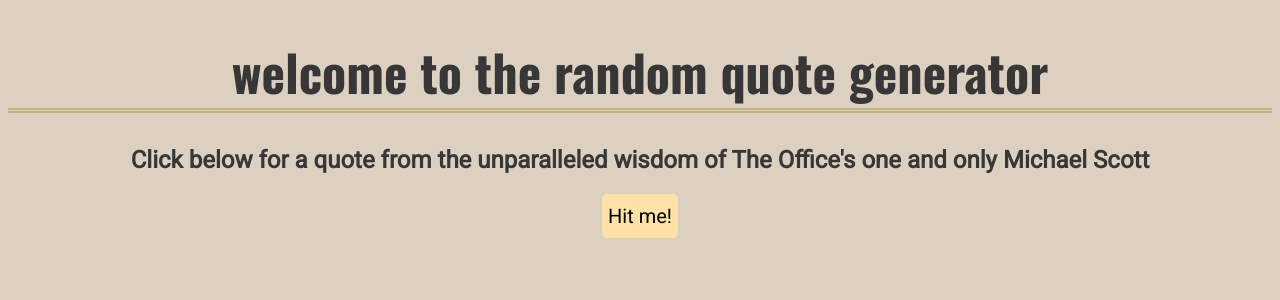
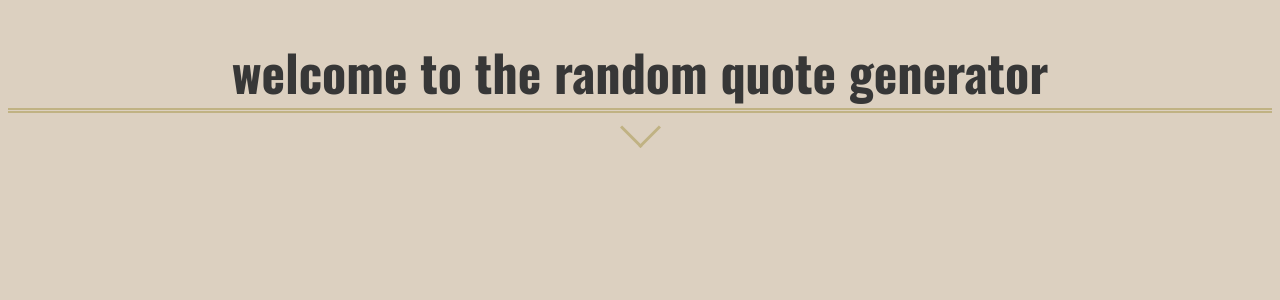
Before and after one commit to saadmas/random-quote-generator, an Angular app: page / in a window 1280 px wide. Shown: the top 300 px of the page. Built offline with nearby package versions, Linux system fonts and the light colour scheme.

Commit message:
drop down arrow added

```diff
--- a/src/app/welcome/welcome.component.css
+++ b/src/app/welcome/welcome.component.css
@@ -3,4 +3,5 @@
     font-family: 'Oswald', sans-serif;
     font-size: 50px;
     border-bottom: thick double #C0B283;
+    margin-bottom: 0px;
 }
--- a/src/app/welcome/welcome.component.html
+++ b/src/app/welcome/welcome.component.html
@@ -2,4 +2,6 @@
   welcome to the random quote generator
 </h1>
 
-<app-present-quote></app-present-quote>
+<div class="arrow-down" (click)='showPresentQuote()'></div>
+
+<app-present-quote *ngIf='presentQuoteVisible'></app-present-quote>
--- a/src/app/welcome/welcome.component.ts
+++ b/src/app/welcome/welcome.component.ts
@@ -7,7 +7,10 @@
   styleUrls: ['./welcome.component.css']
 })
 export class WelcomeComponent {
+  presentQuoteVisible = false;
 
-
+  showPresentQuote(): void {
+    this.presentQuoteVisible = !this.presentQuoteVisible;
+  }
 
 }
--- a/src/styles.css
+++ b/src/styles.css
@@ -3,3 +3,14 @@
     background-color: #DCD0C0;
     text-align: center;
 }
+
+.arrow-down {
+    border: solid #C0B283;
+    border-width: 0 3px 3px 0;
+    display: inline-block;
+    padding: 3px;
+    transform: rotate(45deg);
+    height: 20px;
+    width: 20px;
+    margin-top: 0px;
+}
```
